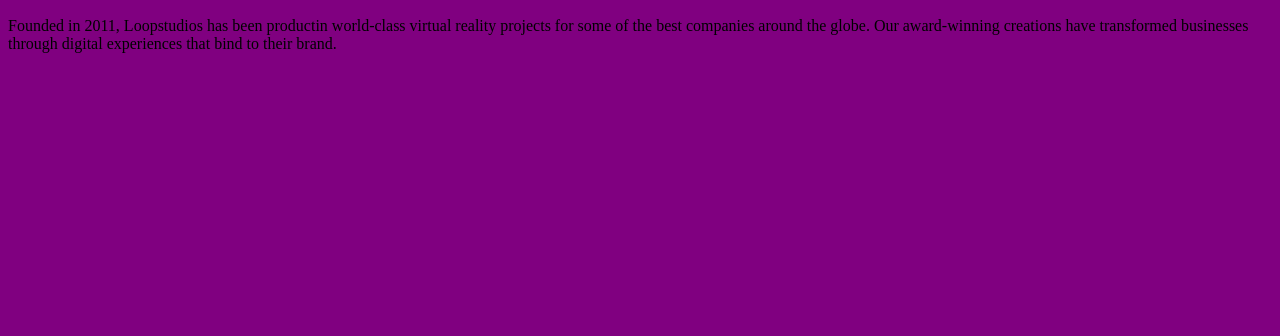
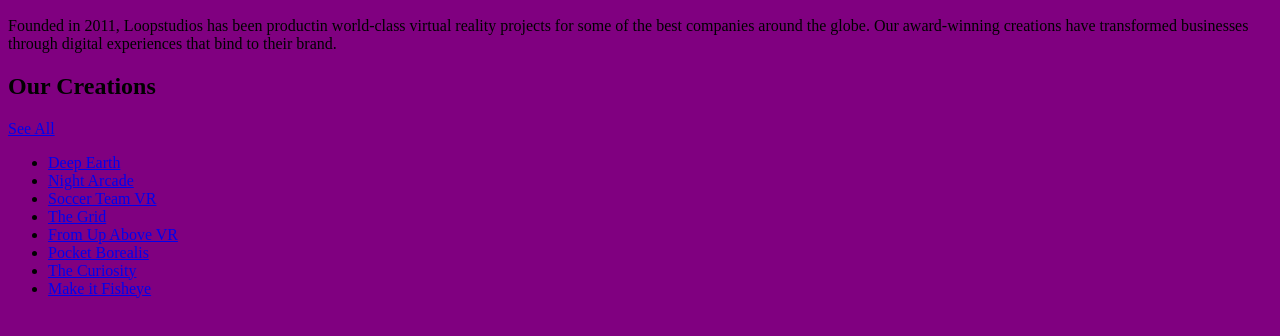
Before and after one commit to LesleyWesley/loopstudios-landing-page, a plain HTML site: page index.html in a window 1280 px wide. Shown: the part 174-510 px from the top of the page. Drawn offline with Linux system fonts and the light colour scheme.

Commit message:
Added html for portfolio section

```diff
--- a/index.html
+++ b/index.html
@@ -37,6 +37,21 @@
                 <p>Founded in 2011, Loopstudios has been productin world-class virtual reality projects for some of the best companies around the globe.  Our award-winning creations have transformed businesses through digital experiences that bind to their brand.</p>
             </div>
         </section>
+
+        <section class="portfolio-section">
+            <h2>Our Creations</h2>
+            <a href="#">See All</a>
+            <ul class="projects">
+              <li class="single-project earth"><a href="#">Deep Earth</a></li>
+              <li class="single-project arcade"><a href="#">Night Arcade</a></li>
+              <li class="single-project soccer"><a href="#">Soccer Team VR</a></li>
+              <li class="single-project grid"><a href="#">The Grid</a></li>
+              <li class="single-project racetrack"><a href="#">From Up Above VR</a></li>
+              <li class="single-project borealis"><a href="#">Pocket Borealis</a></li>
+              <li class="single-project curious"><a href="#">The Curiosity</a></li>
+              <li class="single-project earth"><a href="#">Make it Fisheye</a></li>
+            </ul>
+        </section>
     </div>
   </main>
 
```
